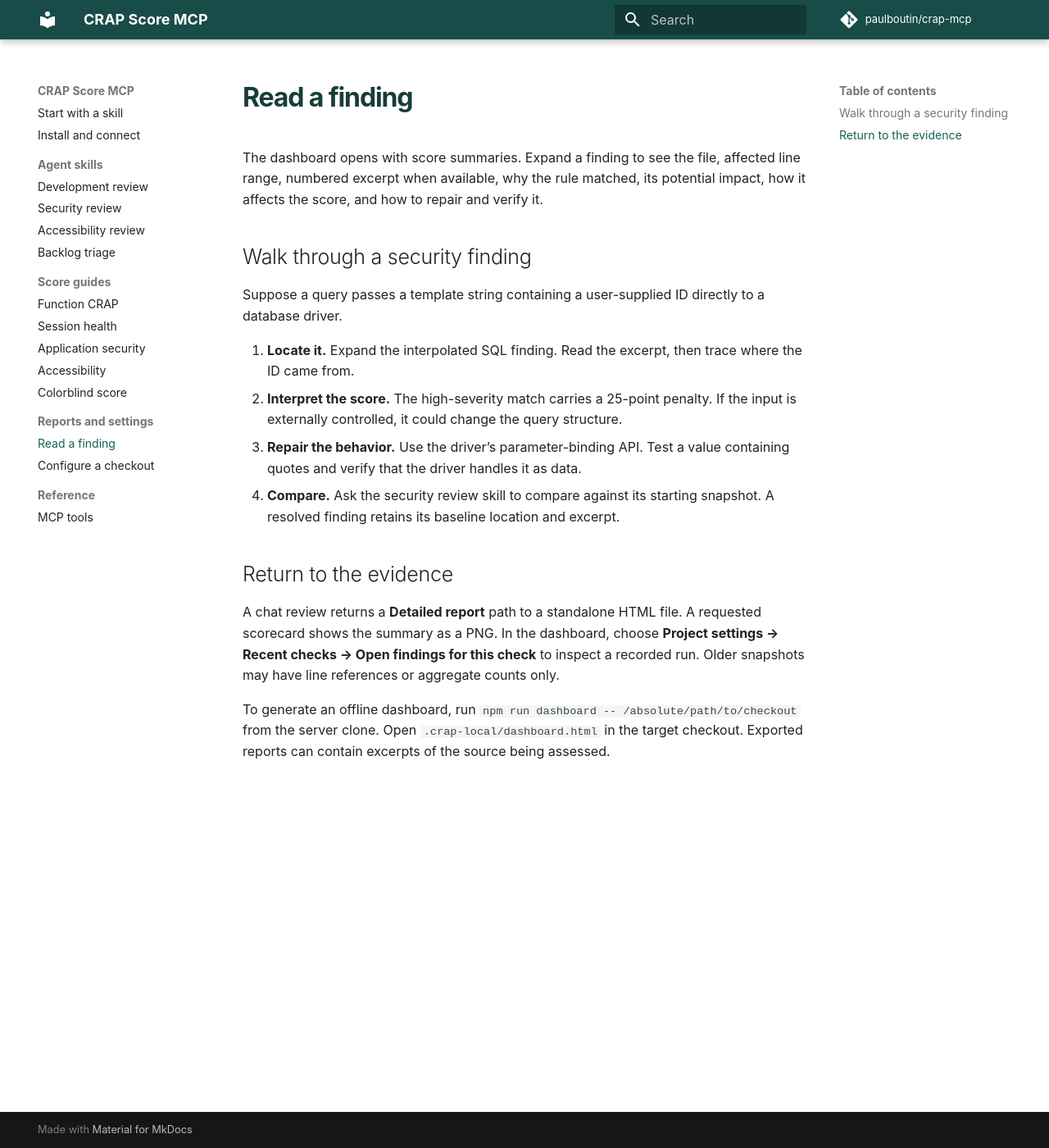
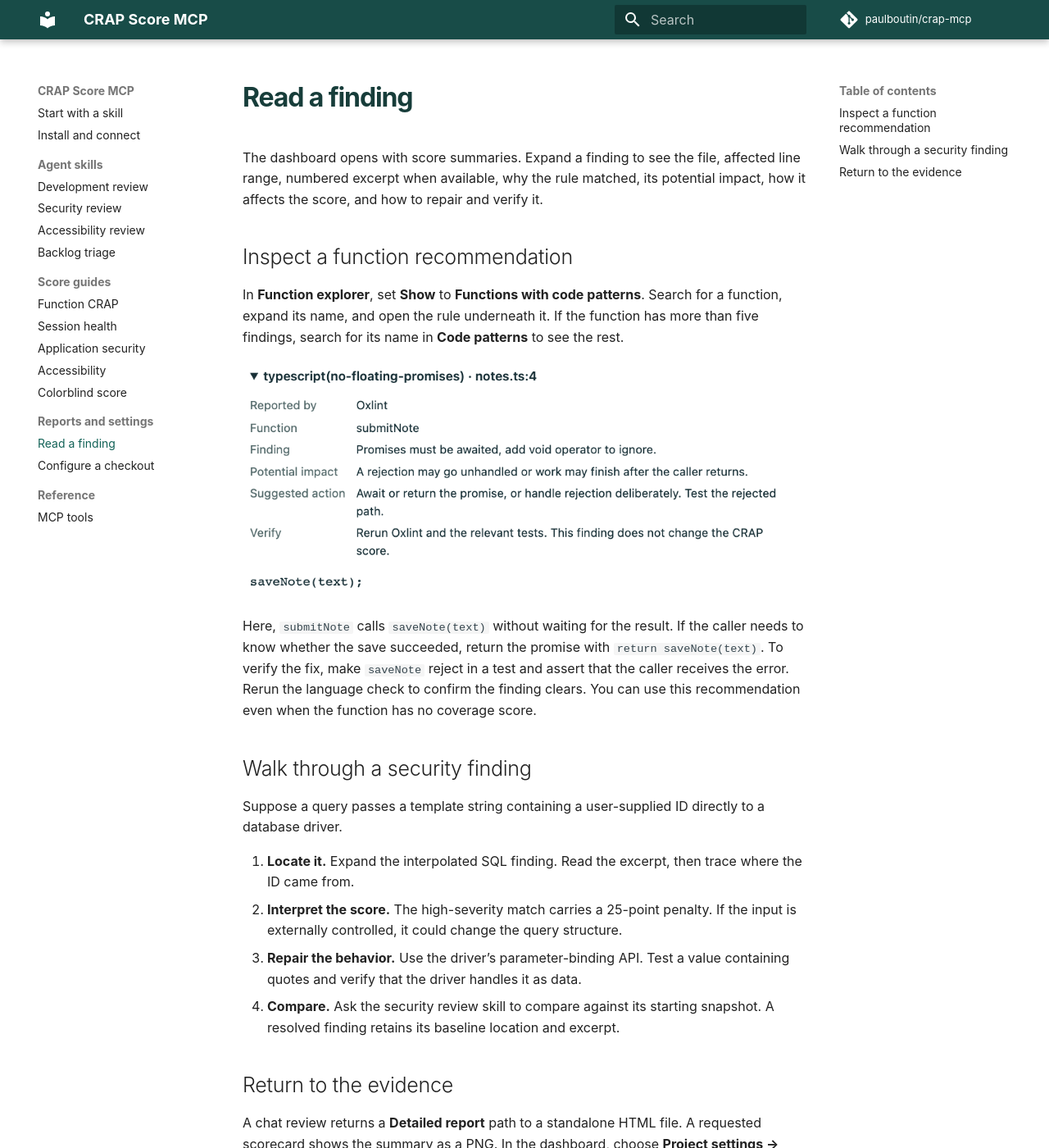
Before and after one commit to paulboutin/crap-mcp, an MkDocs documentation site: the page built from docs/findings.md, in a window 1280 px wide and 1400 px high. Shown: the whole window at 82% size. Built offline with MkDocs 1.6.1 and Material for MkDocs 9.7.7, drawn with Linux system fonts in a browser that asks for light colours; comment, search, counter and statistics services are not loaded.

Commit message:
Illustrate a function recommendation with a fictional example

```diff
--- a/docs/findings.md
+++ b/docs/findings.md
@@ -1,6 +1,14 @@
 # Read a finding
 
 The dashboard opens with score summaries. Expand a finding to see the file, affected line range, numbered excerpt when available, why the rule matched, its potential impact, how it affects the score, and how to repair and verify it.
+
+## Inspect a function recommendation
+
+In **Function explorer**, set **Show** to **Functions with code patterns**. Search for a function, expand its name, and open the rule underneath it. If the function has more than five findings, search for its name in **Code patterns** to see the rest.
+
+![Expanded no-floating-promises finding for the fictional submitNote function. The suggested action is to await or return the promise, or handle rejection deliberately.](images/function-recommendation.png)
+
+Here, `submitNote` calls `saveNote(text)` without waiting for the result. If the caller needs to know whether the save succeeded, return the promise with `return saveNote(text)`. To verify the fix, make `saveNote` reject in a test and assert that the caller receives the error. Rerun the language check to confirm the finding clears. You can use this recommendation even when the function has no coverage score.
 
 ## Walk through a security finding
 
```
Also changed, not shown: README.md (+8 -0 lines), docs/images/function-recommendation.png (added).
